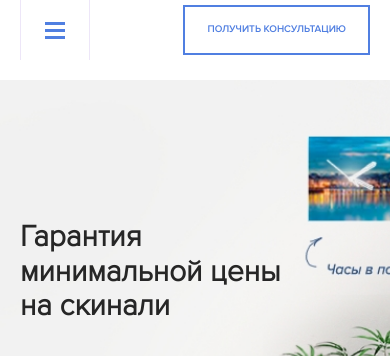
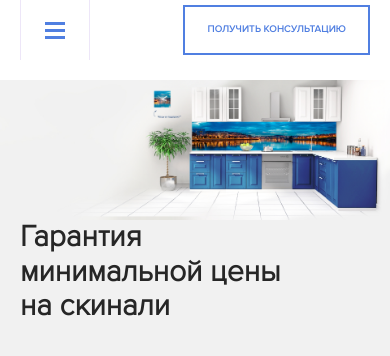
Before and after one commit to alexfoxref/skinali, a plain HTML site: page index.html in a window 390 px wide. Shown: the top 356 px of the page. Drawn offline with Linux system fonts and the light colour scheme.

Commit message:
Подправил адаптив главного экрана

```diff
--- a/sass/blocks/_hero.sass
+++ b/sass/blocks/_hero.sass
@@ -1,5 +1,5 @@
 .hero
-    background: #f1f1f1 url('../img/hero/hero-bg.jpg') no-repeat center center
+    background: #f1f1f1 url('../img/hero/hero-bg.jpg') no-repeat center top
     background-size: cover
     margin-top: 80px
     padding-top: 120px
@@ -14,5 +14,5 @@
         +bold
 @media (max-width: 991px)
     .hero
-        background-size: cover
-        background-position: top left 30%
+        background-size: 100%
+        background-position: top right
--- a/sass/blocks/_navbar.sass
+++ b/sass/blocks/_navbar.sass
@@ -34,8 +34,10 @@
     color: #fff
     transform: translateY(-200%)
     transition: .2s
+    opacity: 0
     &_active
         transform: translateY(0)
+        opacity: 1
     &__nav
         display: flex
         align-items: center
```
Also changed, not shown: css/style.css, 1 other file.
